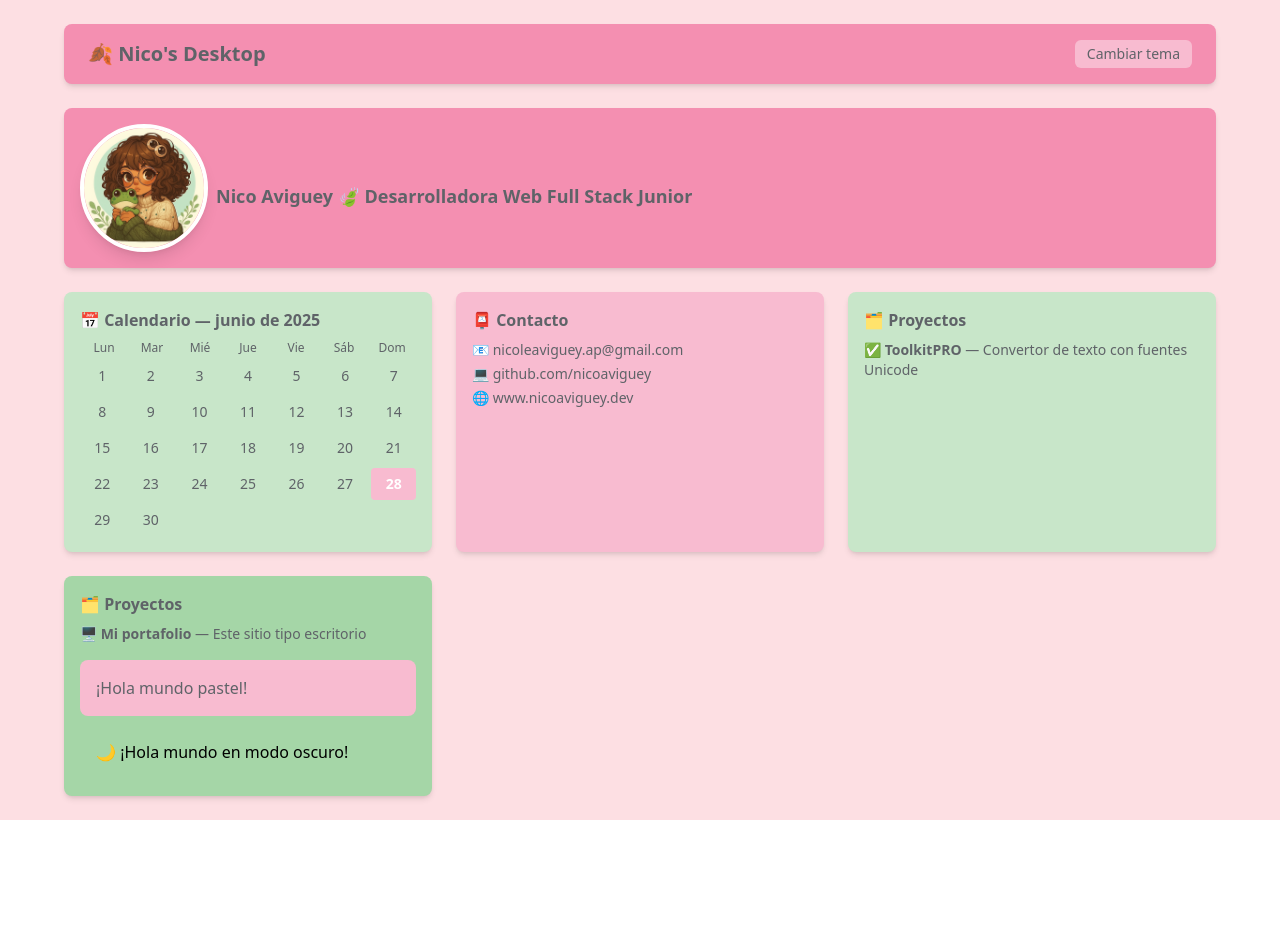
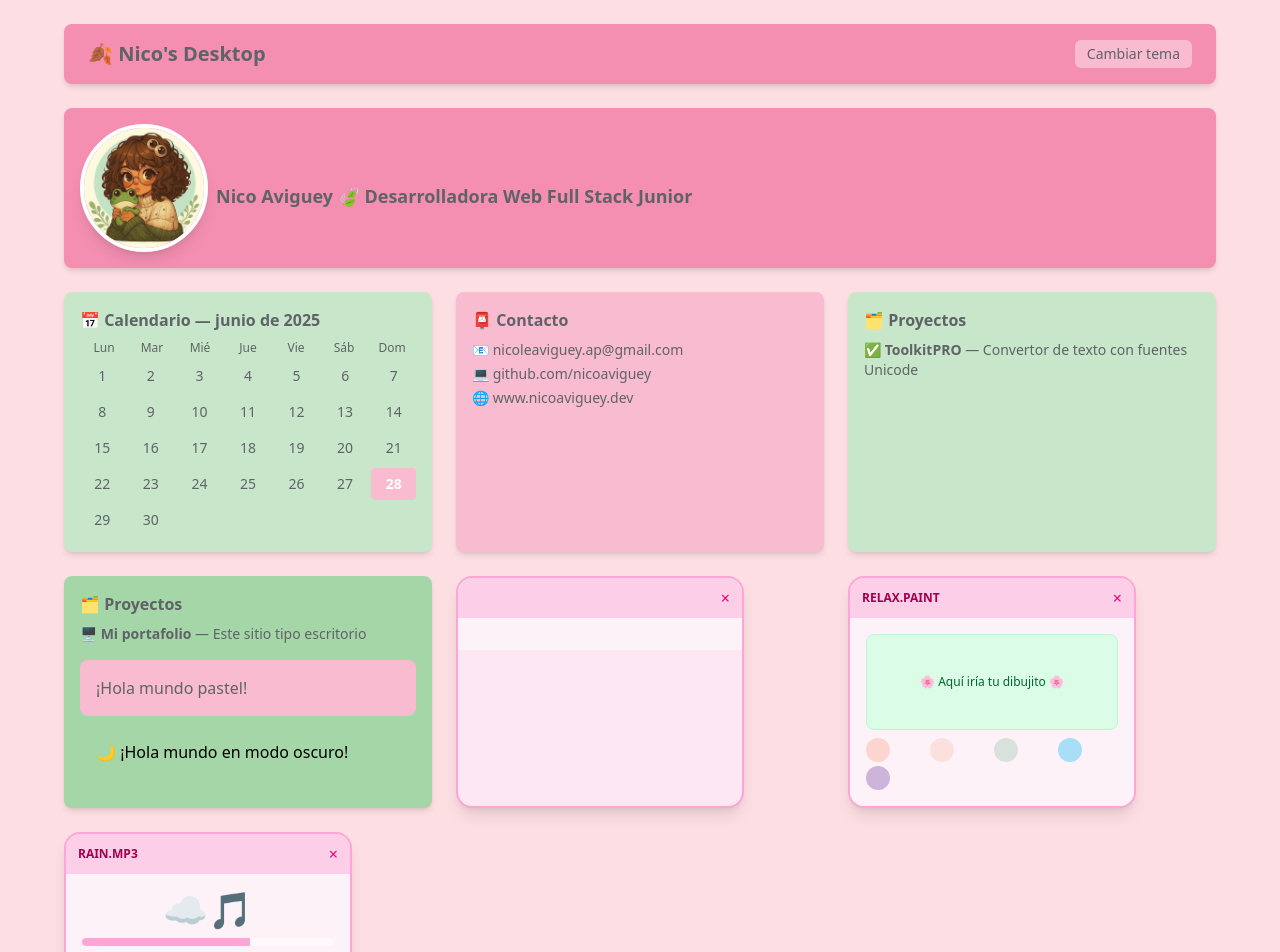
Before and after one commit to nicoaviguey/nicoaviguey-dev, a React (Vite) app: page / in a window 1280 px wide. Shown: the top 952 px of the page. Before the commit the page ends 820 px from the top, so only its background shows below. Built offline with nearby package versions, Linux system fonts and the light colour scheme.

Commit message:
Prueba - otro tipo de ventanas

```diff
--- a/src/App.jsx
+++ b/src/App.jsx
@@ -8,6 +8,9 @@
 import ProfileBadge from './components/ProfileBadge';
 import ProjectUno from './components/ProjectUno';
 import ProjectDos from './components/ProjectDos';
+import Window from './components/Window';
+import RelaxPaint from './components/RelaxPaint';
+import RainMP3 from './components/RainMP3';
 
 export default function App() {
   const [dark, setDark] = useState(false);
@@ -33,56 +36,11 @@
           <ContactCard />
           <ProjectUno />
           <ProjectDos />
+          <Window />
+          <RelaxPaint />
+          <RainMP3 />
         </div>
       </div>
     </div>
   );
 }
-
-// export default function App() {
-//   return (
-//     <div className="min-h-screen bg-pastel-fondo p-6">
-//       <div className="max-w-6xl mx-auto grid gap-6 grid-cols-1 md:grid-cols-2 lg:grid-cols-3">
-//         {/* Perfil centrado en la parte superior */}
-//         <div className="col-span-full flex justify-center">
-//           <ProfileBadge />
-//         </div>
-
-//         {/* Widgets estilo escritorio */}
-//         <Calendar />
-//         <ContactCard />
-//         <ProjectUno />
-//         <ProjectDos />
-//       </div>
-//     </div>
-//   );
-// }
-
-// function App() {
-//   return (
-//     <div className="min-h-screen w-full bg-pastel-fondo text-white px-6 py-10 font-sans">
-//       <div className="max-w-6xl mx-auto grid grid-cols-1 md:grid-cols-3 gap-6">
-
-//         {/* Foto de perfil */}
-//         <div className="flex flex-col items-center space-y-4">
-//           <ProfileBadge />
-//         </div>
-
-//         {/* Contacto + Calendario */}
-//         <div className="flex flex-col space-y-6">
-//           <ContactCard />
-//           <Calendar />
-//         </div>
-
-//         {/* Proyectos */}
-//         <div className="flex flex-col space-y-6">
-//           <ProjectUno />
-//           <ProjectDos />
-//         </div>
-
-//       </div>
-//     </div>
-//   );
-// }
-
-// export default App;
--- /dev/null
+++ b/src/components/RainMP3.jsx
@@ -0,0 +1,15 @@
+import Window from "./Window";
+
+export default function RainMP3() {
+  return (
+    <Window title="RAIN.MP3">
+      <div className="flex flex-col items-center space-y-2">
+        <div className="text-4xl">☁️🎵</div>
+        <div className="w-full bg-white/40 rounded-full h-2 overflow-hidden">
+          <div className="bg-pink-300 h-full w-2/3"></div>
+        </div>
+        <div className="text-xs text-pink-700">3:14 / 5:20</div>
+      </div>
+    </Window>
+  );
+}
--- /dev/null
+++ b/src/components/RelaxPaint.jsx
@@ -0,0 +1,19 @@
+import Window from "./Window";
+
+export default function RelaxPaint() {
+  return (
+    <Window title="RELAX.PAINT">
+      <div className="space-y-2">
+        <div className="h-24 w-full bg-green-100 rounded-lg border border-green-200 flex items-center justify-center text-green-800 text-xs">
+          🌸 Aquí iría tu dibujito 🌸
+        </div>
+
+        <div className="grid grid-cols-4 gap-1">
+          {["#fcd5ce", "#fae1dd", "#d8e2dc", "#a9def9", "#cdb4db"].map((color, i) => (
+            <div key={i} className="w-6 h-6 rounded-full" style={{ backgroundColor: color }}></div>
+          ))}
+        </div>
+      </div>
+    </Window>
+  );
+}
--- /dev/null
+++ b/src/components/Window.jsx
@@ -0,0 +1,16 @@
+export default function Window({ title, children }) {
+  return (
+    <div className="w-72 rounded-2xl bg-pink-100 border-2 border-pink-300 shadow-lg overflow-hidden">
+      {/* Header */}
+      <div className="bg-pink-200 flex items-center justify-between px-3 py-2">
+        <span className="text-xs font-bold text-pink-800">{title}</span>
+        <button className="text-pink-600 hover:text-pink-800">×</button>
+      </div>
+
+      {/* Content */}
+      <div className="p-4 bg-pink-50 text-pink-900 text-sm">
+        {children}
+      </div>
+    </div>
+  );
+}
```
